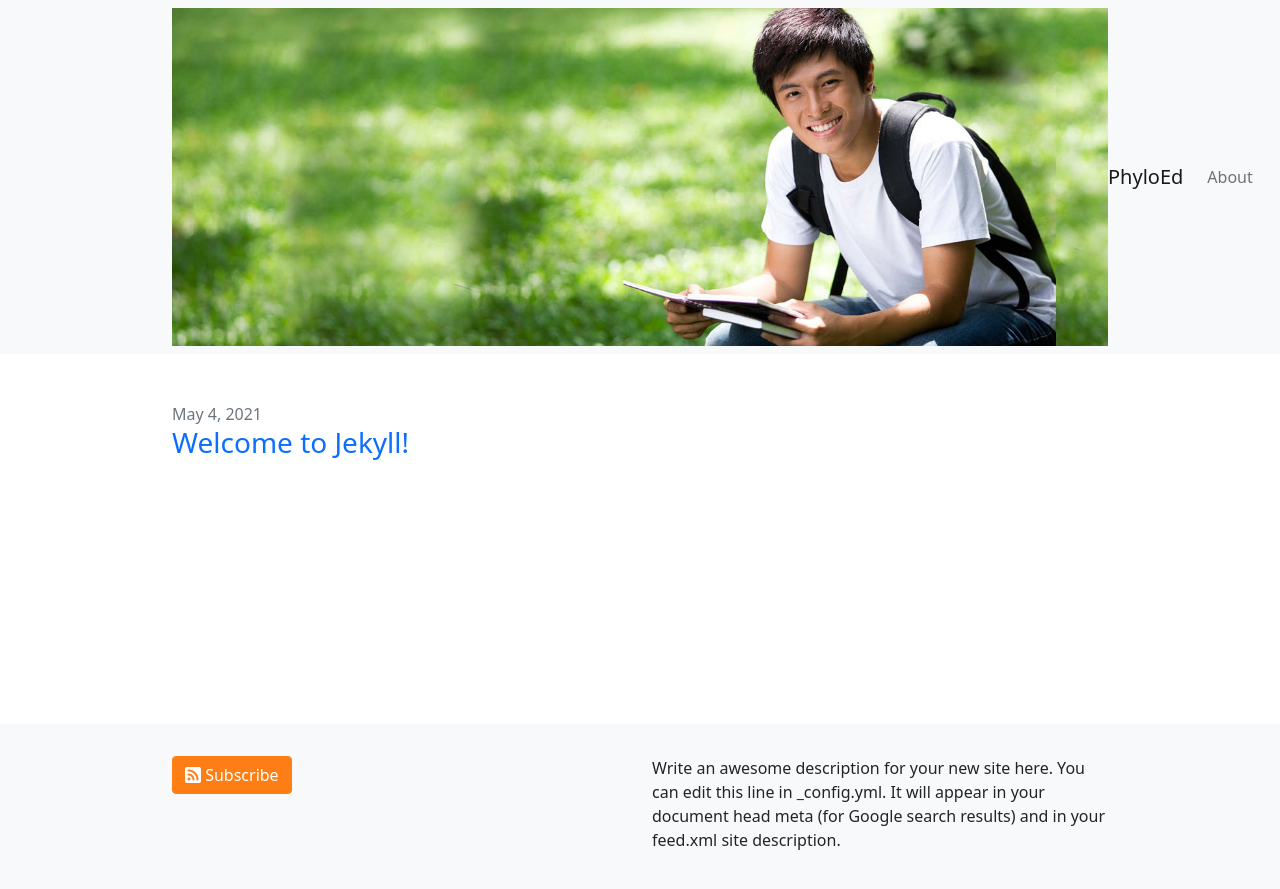
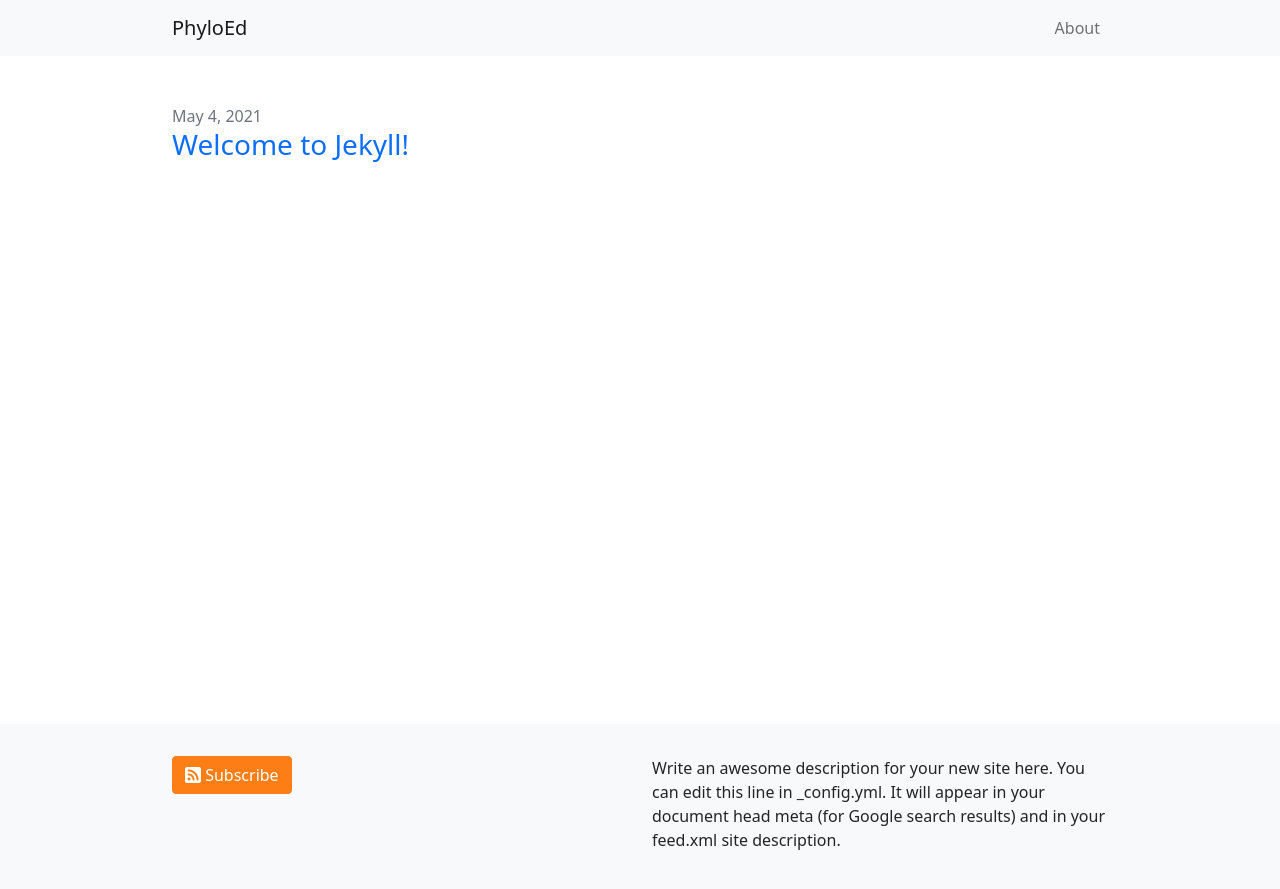
Before and after one commit to lliu1871/PhyEd, a Jekyll site: the page built from index.markdown, in a window 1280 px wide. Shown: the top 889 px of the page. Built offline with Jekyll 4.4.1, drawn with Linux system fonts in a browser that asks for light colours.

Commit message:
Update header.html

```diff
--- a/_includes/header.html
+++ b/_includes/header.html
@@ -5,7 +5,6 @@
 
   <nav class="navbar navbar-expand-lg navbar-light bg-light">
     <div class="container">
-      <img src="/img/1.jpg" class="img-fluid" alt="Responsive image">
       <a class="navbar-brand" href="{{ "/" | relative_url }}">{{ site.title | escape }}</a>
       {%- if titles_size > 0 -%}
       <button class="navbar-toggler" type="button" data-bs-toggle="collapse" data-bs-target="#navbarSupportedContent" aria-controls="navbarSupportedContent" aria-expanded="false" aria-label="Toggle navigation">
```
